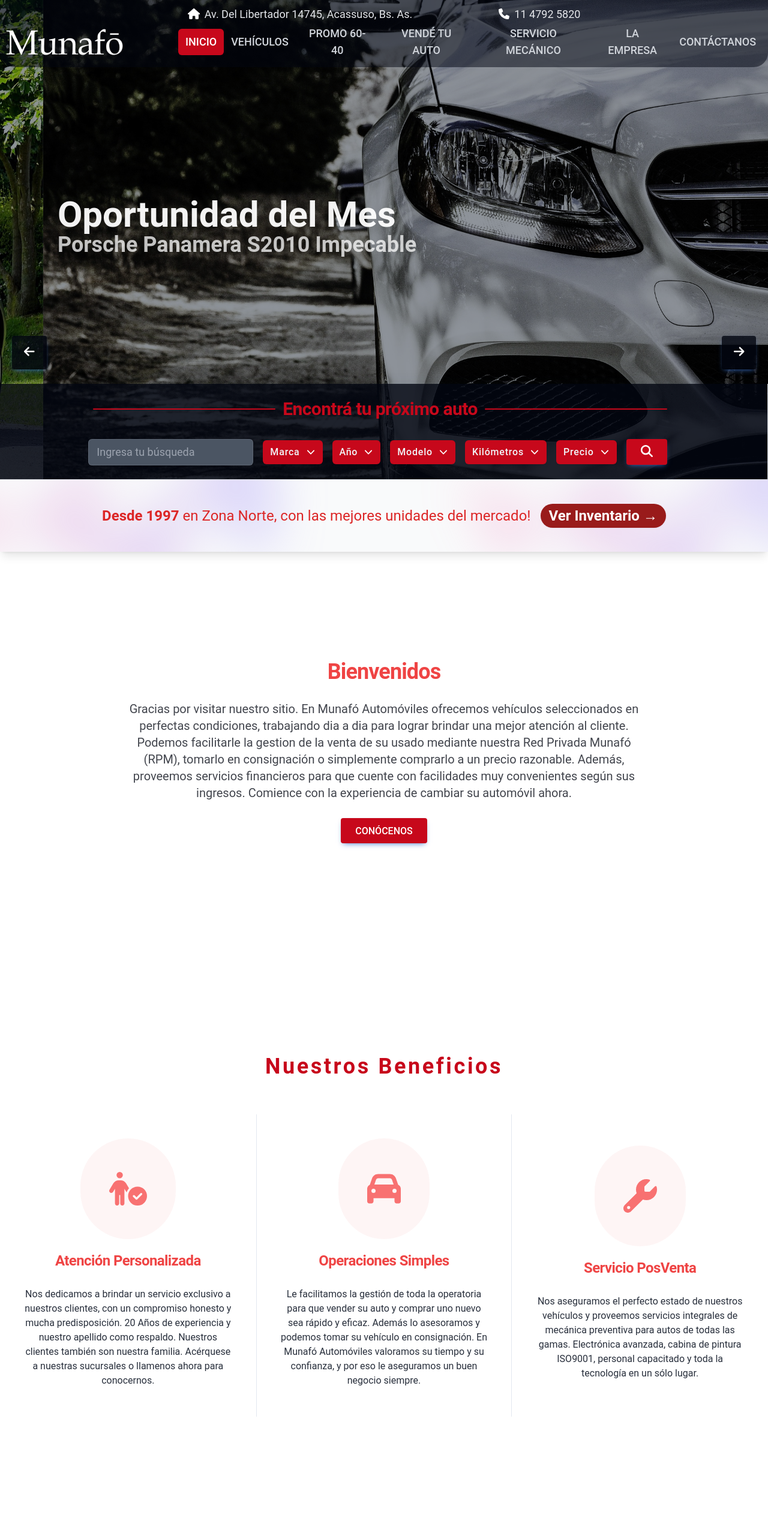
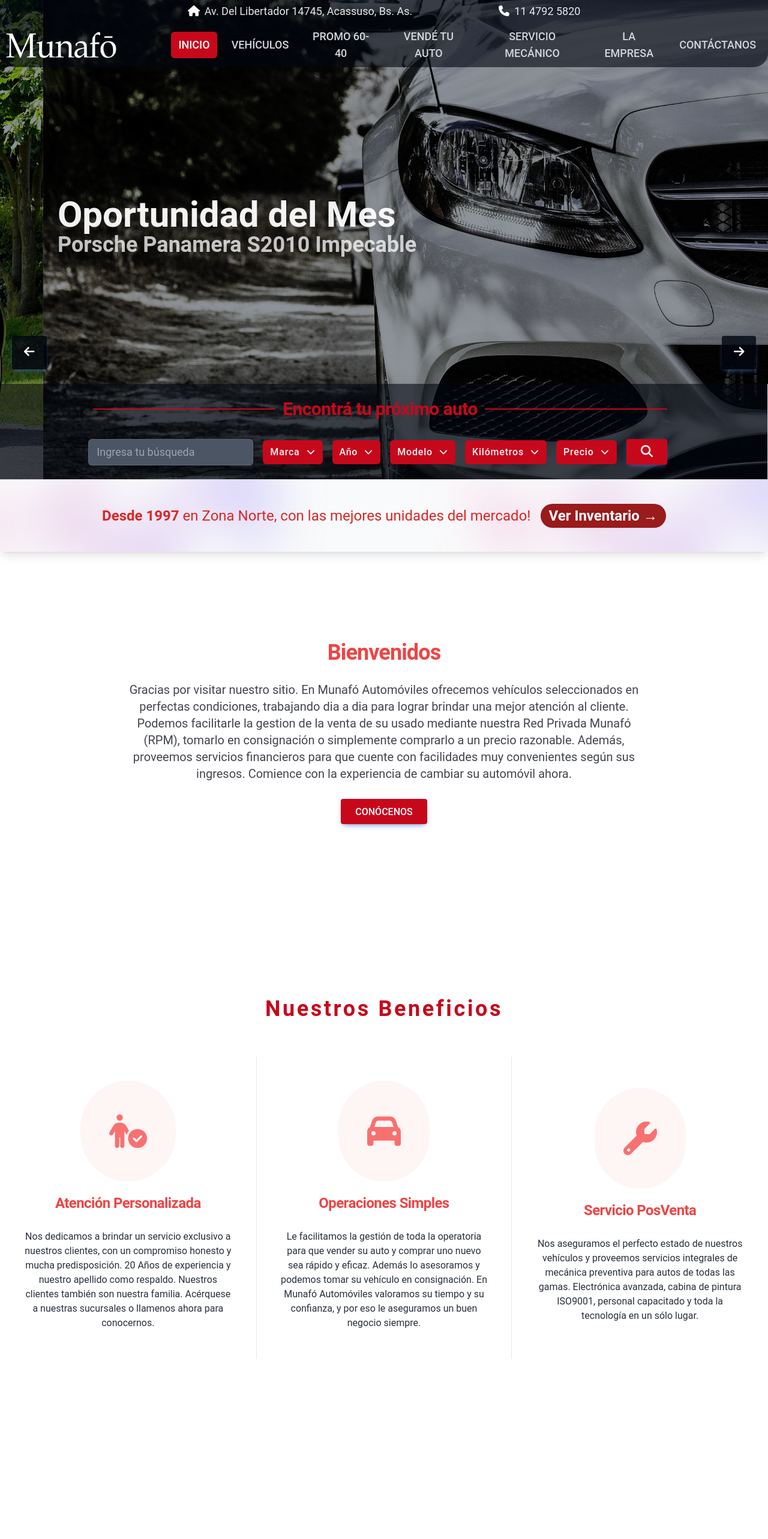
Before and after one commit to janus-dev87/Munaf-Argentina, a React (Create React App) app: page / in a window 1280 px wide. Shown: the top 2566 px of the page at 60% size. Built offline with nearby package versions, Linux system fonts and the light colour scheme; what tailwindcss-animated would draw is missing.

Commit message:
Cambios en Home

```diff
--- a/src/components/Navbar.jsx
+++ b/src/components/Navbar.jsx
@@ -25,14 +25,14 @@
   return (
     <Disclosure
       as="nav"
-      className="bg-gray-950/50 md:h-[12vh] lg:h-[14vh]
+      className="bg-gray-950/60 md:h-[12vh] lg:h-[14vh]
        rounded-b-3xl fixed w-full z-50 mx-auto md:flex md:items-center
       xl:w-screen"
     >
       {({ open }) => (
         <>
           <div className=" mx-auto  px-2 w-full pt-2 lg:pt-0 ">
-            <div className="flex  justify-around text-center mb-[-5px] lg:mb-2 xl:mb-0 xl:justify-center xl:space-x-36">
+            <div className="flex  justify-around text-center mb-[-5px] lg:mb-2 xl:mb-2.5 xl:justify-center xl:space-x-36">
               <p className=" text-gray-200 text-xs lg:text-base xl:text-lg">
                 <FontAwesomeIcon
                   icon={faHouse}
@@ -65,7 +65,7 @@
                 </Disclosure.Button>
               </div>
               <div className="flex flex-1 items-center justify-around sm:items-stretch xl:items-center">
-                <div className="flex  items-center">
+                <div className="flex  items-center ">
                   <img
                     className="h-[1.6rem] w-11/12 lg:h-[40px] lg:w-full xl:w-full xl:h-12"
                     src={image}
@@ -73,7 +73,7 @@
                   />
                 </div>
                 <div className="hidden sm:block lg:ml-[3vw] xl:ml-[7vw]">
-                  <div className="flex  items-center">
+                  <div className="flex  items-center space-x-3">
                     {navigation.map((item) => (
                       <Link
                         key={item.name}
--- a/src/pages/HomePage.jsx
+++ b/src/pages/HomePage.jsx
@@ -65,7 +65,7 @@
         </div>
         <Navbar className="fixed top-0 right-0" />
         <section
-          className="h-auto w-full absolute bottom-0 mx-auto bg-gray-950/80 px-3 py-5
+          className="h-auto w-full absolute bottom-0 mx-auto bg-gray-950/60 px-3 py-5
           shadow-2xl shadow-gray-800
 
            xl:border-r-[1px] xl:border-solid xl:border-r-gray-300
@@ -150,7 +150,7 @@
             <section
               className=" flex flex-col items-center justify-center py-12 mx-auto  px-5
             lg:w-full  lg:border-b-slate-300
-            xl:py-40
+            xl:py-32
 
            xl:border-0
             border-b-[2px] border-solid border-b-slate-400/50"
@@ -255,7 +255,7 @@
         <div
           className="bg-white lg:py-10
         lg:flex lg:flex-col lg:items-center lg:justify-center
-        xl:py-40"
+        xl:py-32"
         >
           <h1
             className="text-custom-red mx-auto py-3 text-5xl font-semibold tracking-widest text-center hidden
@@ -416,13 +416,13 @@
           </div>
         </div>
       </div>
-      <div className="lg:bg-gray-200/50">
+      <div className="lg:bg-white">
         <section
-          className="bg-gray-200/50 lg:bg-gray-200/50 px-5 mx-auto h-auto py-10
+          className="bg-white lg:bg-white px-5 mx-auto h-auto py-10
         border-b-[2px] border-solid border-b-slate-400/50
       lg:px-16 lg:flex lg:flex-col lg:justify-center
       xl:space-y-10
-      xl:py-40"
+      xl:py-32"
         >
           <h1 className=" flex items-center text-5xl py-5 px-2 font-bold tracking-tight text-red-500 text-center">
             <span
```
